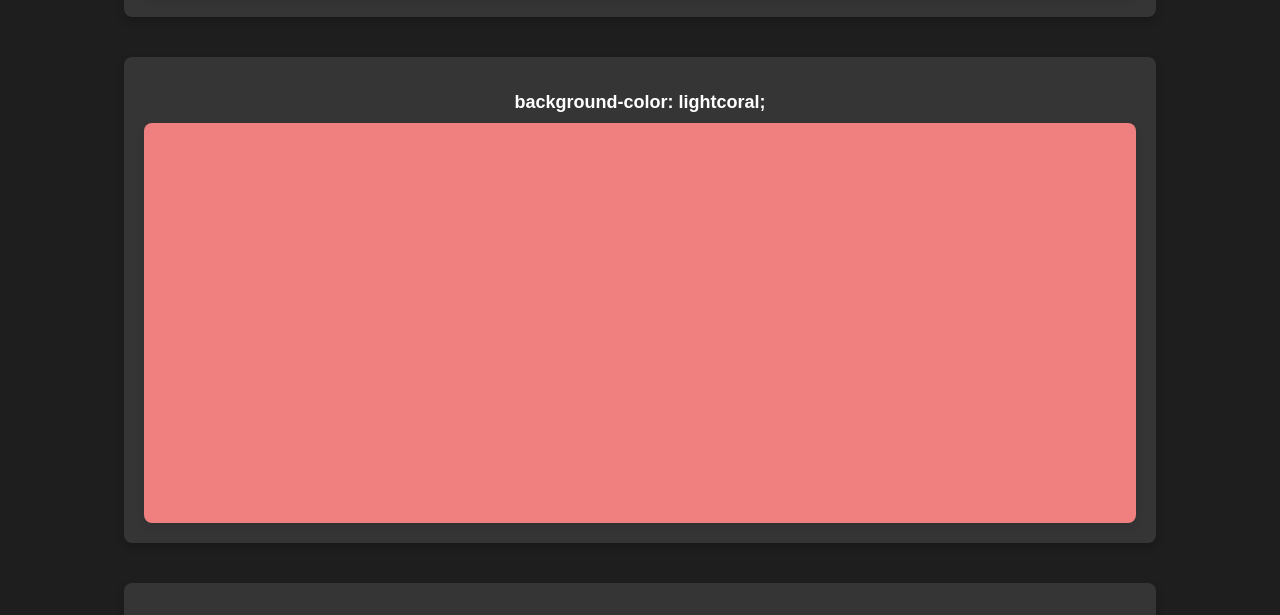
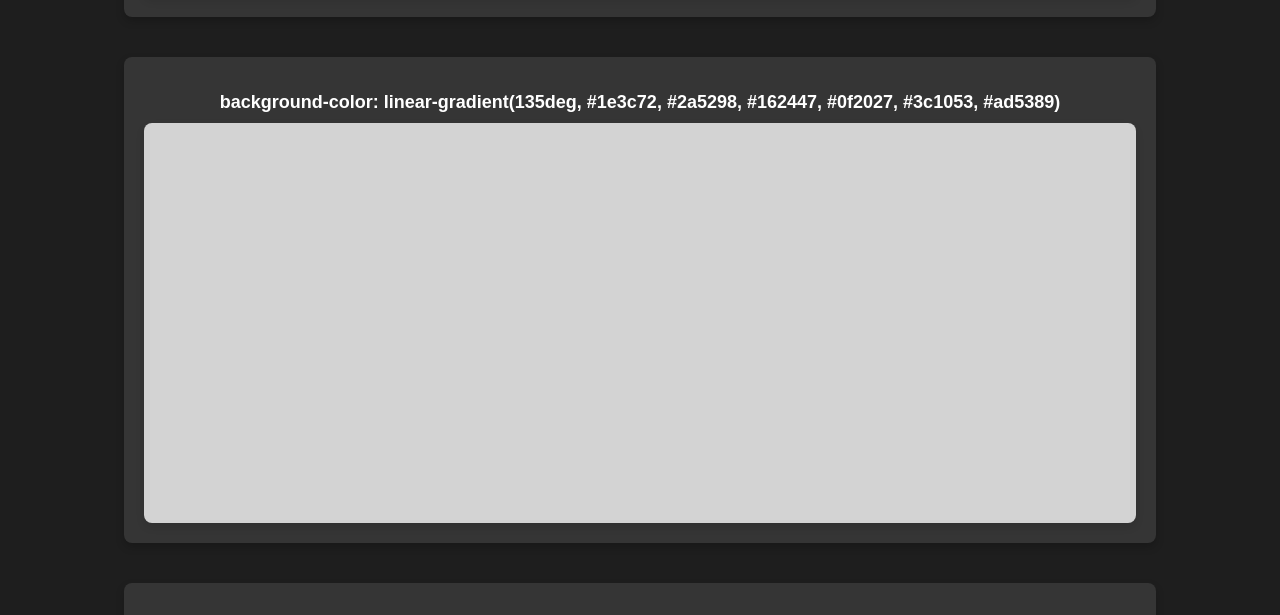
Before and after one commit to RudreshGaonkar/WebTechISA2, a plain HTML site: page background.html in a window 1280 px wide. Shown: the part 597-1212 px from the top of the page. Drawn offline with Linux system fonts and the light colour scheme.

Commit message:
second commit

```diff
--- a/background.css
+++ b/background.css
@@ -58,8 +58,8 @@ h2 {
 }
 
 /* Light Coral Background */
-.lightcoral {
-    background-color: lightcoral;
+.gradient {
+    background-color: linear-gradient(135deg, #1e3c72, #2a5298, #162447, #0f2027, #3c1053, #ad5389);
 }
 
 /* Background Image Cover */
@@ -83,6 +83,7 @@ h2 {
 /* Background Repeat */
 .image-repeat {
     background-image: url('image1.png');
+    background-size: 40%;
     background-repeat: repeat;
 }
 
--- a/background.html
+++ b/background.html
@@ -17,8 +17,8 @@
 </div>
 
 <div class="box">
-    <h2>background-color: lightcoral;</h2>
-    <div class="demo-box lightcoral"></div>
+    <h2>background-color: linear-gradient(135deg, #1e3c72, #2a5298, #162447, #0f2027, #3c1053, #ad5389)</h2>
+    <div class="demo-box gradient"></div>
 </div>
 
 <!-- background-image1 png demo -->
```
